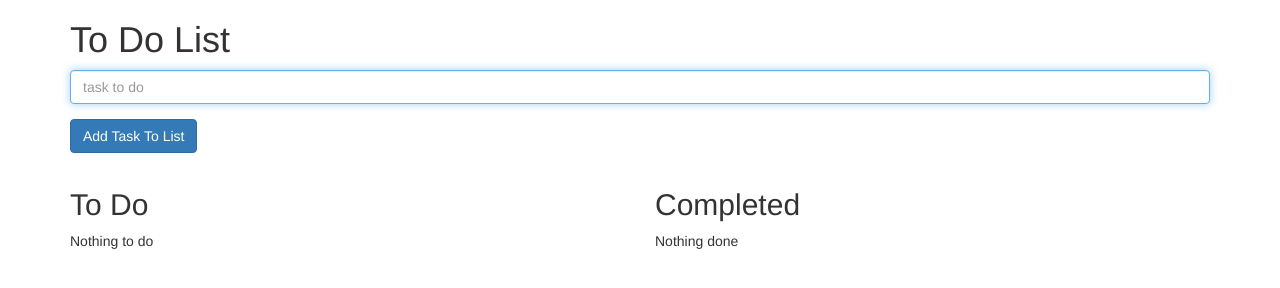
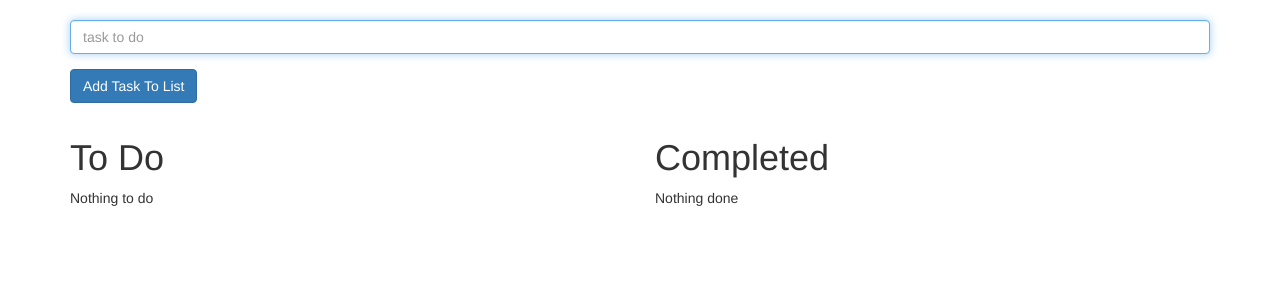
Before and after one commit to robertbzhang/to-do-list, a plain HTML site: page index.html in a window 1280 px wide. Drawn offline with Linux system fonts and the light colour scheme.

Commit message:
change style

```diff
--- a/index.html
+++ b/index.html
@@ -9,7 +9,8 @@
   </head>
 <body ng-app='ToDoListApp'>
   <div class="container">
-    <h1>To Do List</h1>
+    <!-- <h1>To Do List</h1> -->
+    <br>
 
     <form ng-submit="myFunc()" ng-controller="ToDoListAddController as adder">
       <div class="form-group">
@@ -23,8 +24,8 @@
 
     <div class="row">
 
-      <div class="col-xs-6" ng-controller="ToDoListController as todoList">
-        <h2>To Do</h2>
+      <div class="col-md-6" ng-controller="ToDoListController as todoList">
+        <h1>To Do</h1>
         <ul>
           <li ng-repeat="item in todoList.items">
             {{ item }}
@@ -34,8 +35,8 @@
         <div ng-if="!todoList.items[0]">Nothing to do</div>
       </div>
 
-      <div class="col-xs-6" ng-controller="DoneListController as doneList">
-        <h2>Completed</h2>
+      <div class="col-md-6" ng-controller="DoneListController as doneList">
+        <h1>Completed</h1>
         <ul>
           <li ng-repeat="item in doneList.items">
             {{ item }}
```
